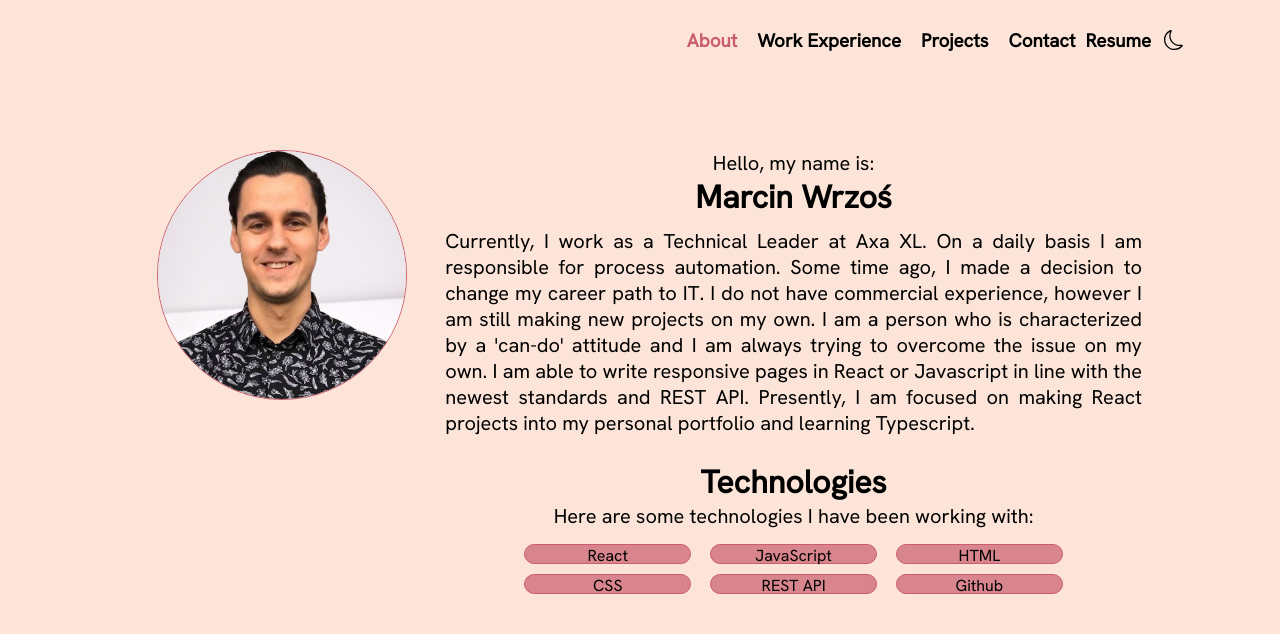
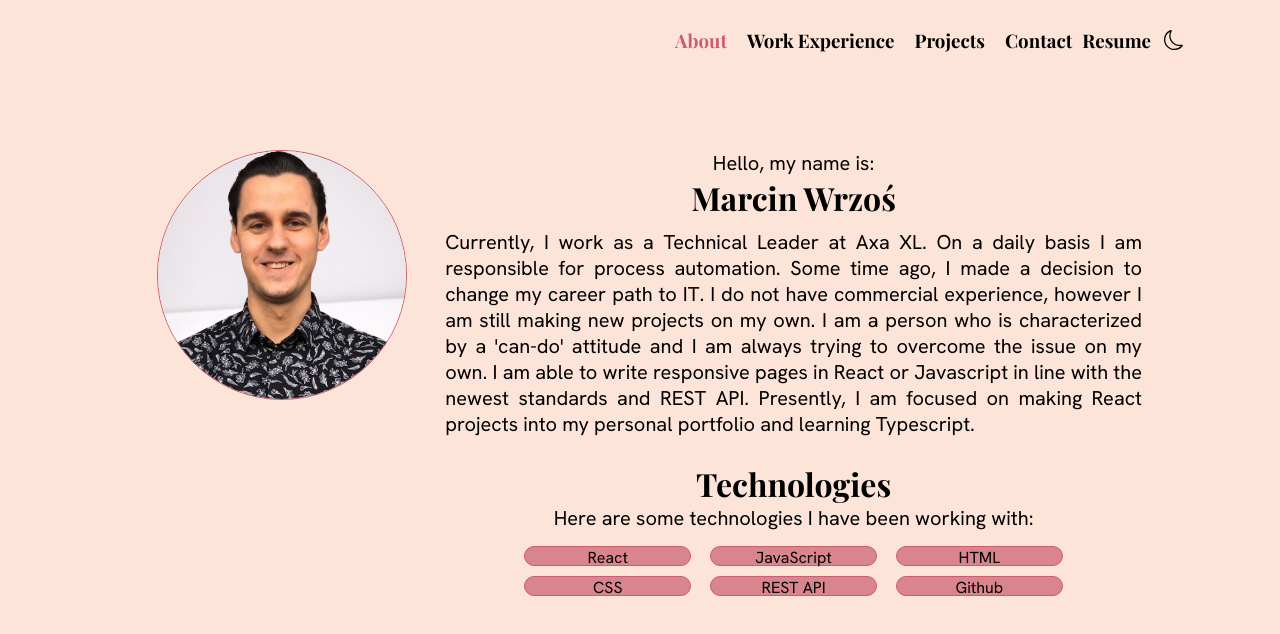
Before and after one commit to Marcinwrzs/Portfolio, a React (Create React App) app: page /#/ in a window 1280 px wide. Shown: the top 634 px of the page. Built offline with nearby package versions, Linux system fonts and the light colour scheme.

Commit message:
Add files via upload

```diff
--- a/src/App.jsx
+++ b/src/App.jsx
@@ -6,7 +6,7 @@ import Pages from 'pages/Pages';
 import { Wrap } from './App.styled';
 
 const App = () => {
-  const {isOpen, darkMode} = useContext(GlobalContext);
+  const {darkMode} = useContext(GlobalContext);
 
   return (
       <Router>
--- a/src/App.styled.jsx
+++ b/src/App.styled.jsx
@@ -26,7 +26,7 @@ export const Wrap = styled.div`
     content: '';
     position: absolute;
     bottom: 20%;
-    background-color: #e88e9d;
+    background-color: var(--underline-color);
     height: 5px;
     width: 100%;
     z-index: -1;
--- a/src/index.css
+++ b/src/index.css
@@ -4,6 +4,10 @@
   box-sizing: border-box;
   font-family: 'Hanken Grotesk', sans-serif;
   text-decoration: none;
+}
+
+h1, h2, h3, h4 {
+  font-family: 'Playfair Display', serif;
 }
 
 :root {
@@ -15,4 +19,6 @@
   --font-color-day: black;
   --font-color-night: #f5f5f5;
   --skill-color-day: rgba(202,93,111, 0.7);
+  --background-section-night: #2b2b2a;
+  --underline-color: #e88e9d;
 }
```
